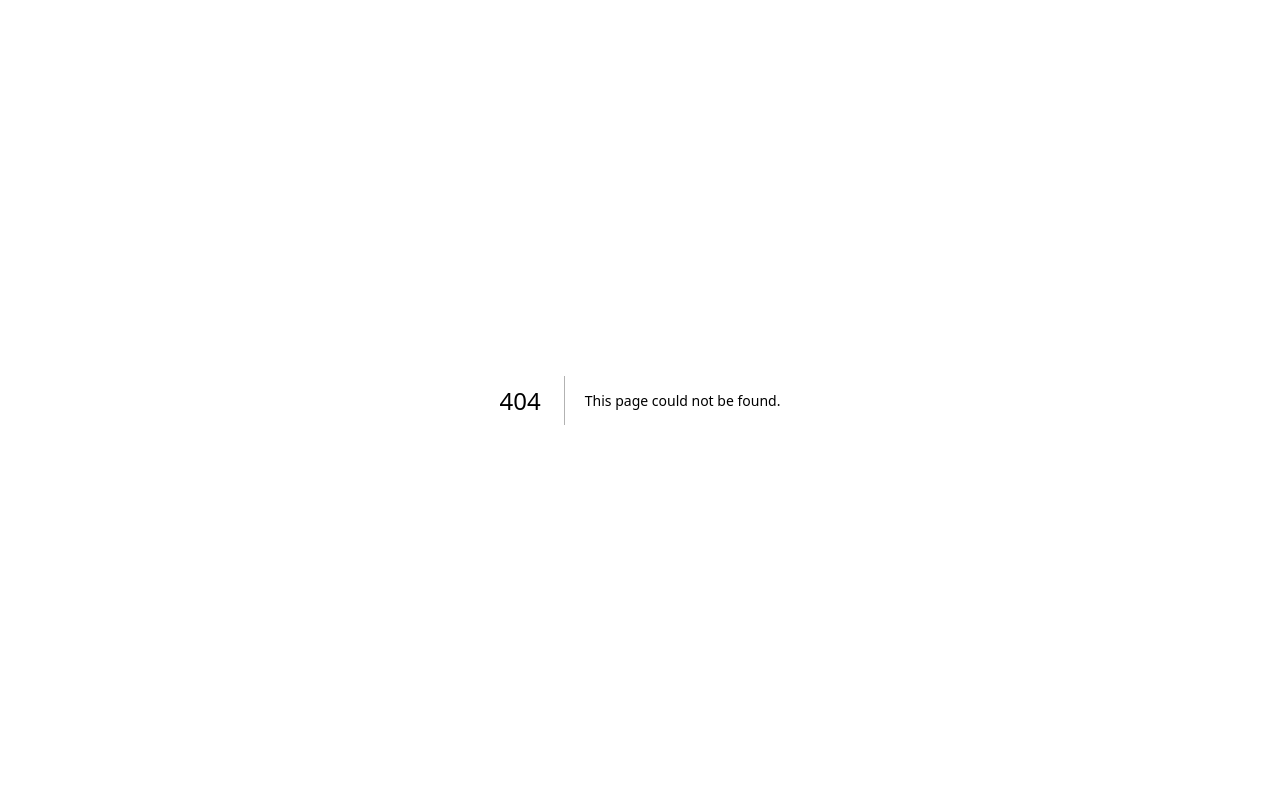
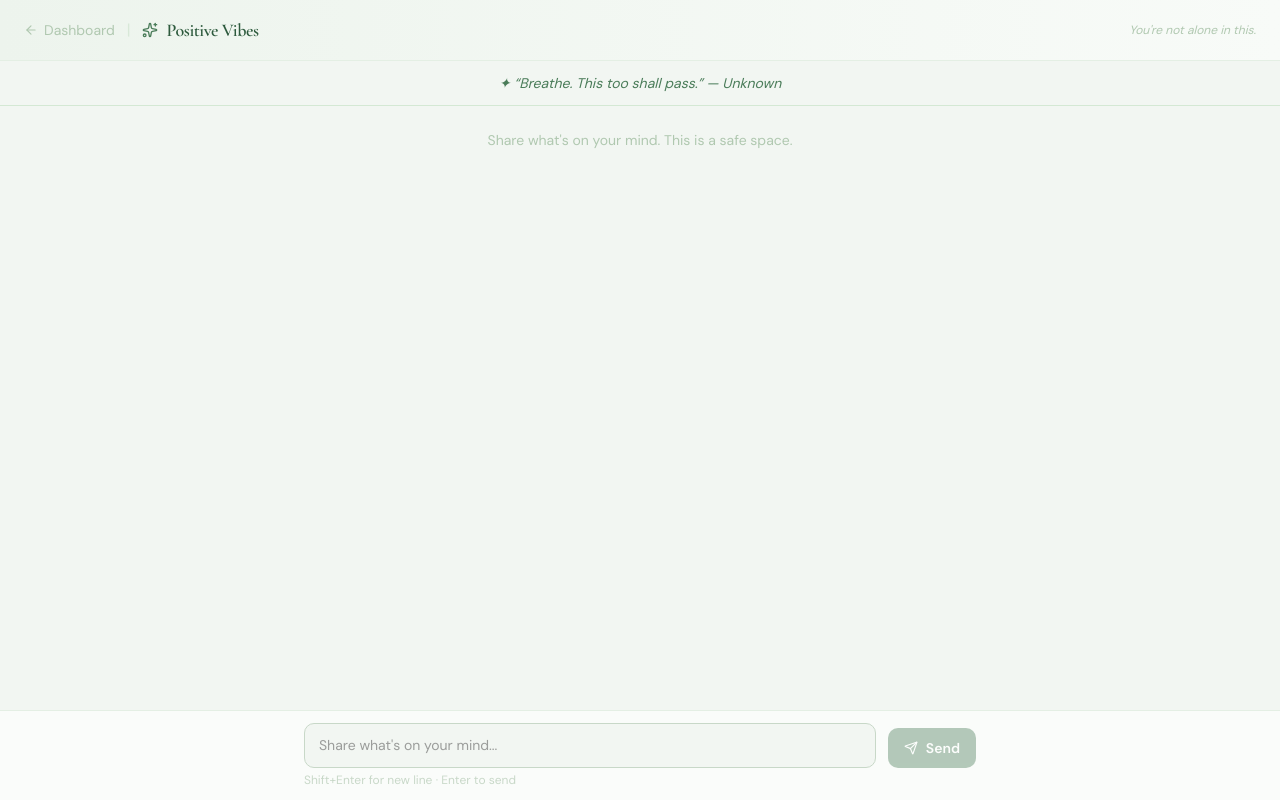
Before and after one commit to airautomate-air/multi-webapp-dashboard, a Next.js app: page /positive-vibes in a window 1280 px wide. Before the commit this address had no page. Built offline with nearby package versions, Linux system fonts and the light colour scheme.

Commit message:
feat: add Positive Vibes conversation page

```diff
--- /dev/null
+++ b/app/positive-vibes/page.tsx
@@ -0,0 +1,285 @@
+// app/positive-vibes/page.tsx
+"use client"
+
+import { useState, useRef, useEffect } from "react"
+import Link from "next/link"
+import { ArrowLeft, Send, Sparkles } from "lucide-react"
+
+interface Message {
+  role: "user" | "model"
+  content: string
+}
+
+interface Quote {
+  q: string
+  a: string
+}
+
+const FALLBACK_QUOTE: Quote = { q: "Breathe. This too shall pass.", a: "Unknown" }
+
+function getStoredQuote(): Quote {
+  if (typeof window === "undefined") return FALLBACK_QUOTE
+  try {
+    const quotes = JSON.parse(localStorage.getItem("positive_vibes_quotes") ?? "[]") as Quote[]
+    const index = parseInt(localStorage.getItem("positive_vibes_index") ?? "0", 10)
+    return quotes[isNaN(index) ? 0 : index] ?? FALLBACK_QUOTE
+  } catch {
+    return FALLBACK_QUOTE
+  }
+}
+
+export default function PositiveVibesPage() {
+  const [messages, setMessages] = useState<Message[]>([])
+  const [input, setInput] = useState("")
+  const [loading, setLoading] = useState(false)
+  const [error, setError] = useState<string | null>(null)
+  const [quote, setQuote] = useState<Quote>(FALLBACK_QUOTE)
+  const bottomRef = useRef<HTMLDivElement>(null)
+  const textareaRef = useRef<HTMLTextAreaElement>(null)
+
+  useEffect(() => {
+    setQuote(getStoredQuote())
+  }, [])
+
+  useEffect(() => {
+    bottomRef.current?.scrollIntoView({ behavior: "smooth" })
+  }, [messages, loading])
+
+  const charCount = input.length
+  const overLimit = charCount > 1000
+  const nearLimit = charCount >= 900
+
+  const handleSubmit = async () => {
+    const text = input.trim()
+    if (!text || loading || overLimit) return
+
+    const userMessage: Message = { role: "user", content: text }
+    const updatedMessages = [...messages, userMessage]
+
+    setMessages(updatedMessages)
+    setInput("")
+    setLoading(true)
+    setError(null)
+
+    if (textareaRef.current) textareaRef.current.style.height = "auto"
+
+    try {
+      const res = await fetch("/api/positive-vibes/chat", {
+        method: "POST",
+        headers: { "Content-Type": "application/json" },
+        body: JSON.stringify({ messages: updatedMessages }),
+      })
+
+      const data = await res.json()
+      if (!res.ok) throw new Error(data.error || "Could not reach the coach right now")
+
+      const modelMessage: Message = { role: "model", content: data.reply }
+      setMessages([...updatedMessages, modelMessage])
+    } catch (err: unknown) {
+      setError(err instanceof Error ? err.message : "Something went wrong")
+    } finally {
+      setLoading(false)
+    }
+  }
+
+  const handleKeyDown = (e: React.KeyboardEvent<HTMLTextAreaElement>) => {
+    if (e.key === "Enter" && !e.shiftKey) {
+      e.preventDefault()
+      handleSubmit()
+    }
+  }
+
+  const handleTextareaChange = (e: React.ChangeEvent<HTMLTextAreaElement>) => {
+    setInput(e.target.value)
+    e.target.style.height = "auto"
+    e.target.style.height = `${Math.min(e.target.scrollHeight, 160)}px`
+  }
+
+  return (
+    <div className="flex flex-col h-screen" style={{ background: "#f2f6f2" }}>
+      {/* Header */}
+      <header
+        className="flex items-center gap-3 px-6 py-4 border-b shrink-0"
+        style={{
+          background: "linear-gradient(to right, #edf4ed, #f8fbf8)",
+          borderColor: "#e4efe4",
+        }}
+      >
+        <Link
+          href="/"
+          className="flex items-center gap-1.5 text-sm transition-colors"
+          style={{ color: "#b0c8b0" }}
+          onMouseEnter={(e) => (e.currentTarget.style.color = "#4a7c59")}
+          onMouseLeave={(e) => (e.currentTarget.style.color = "#b0c8b0")}
+        >
+          <ArrowLeft size={14} />
+          Dashboard
+        </Link>
+        <span style={{ color: "#d8e8d8" }}>|</span>
+        <div className="flex items-center gap-2">
+          <Sparkles size={16} style={{ color: "#4a7c59" }} />
+          <span
+            className="text-lg font-semibold tracking-tight"
+            style={{ color: "#2d5a3d", fontFamily: "var(--font-display)" }}
+          >
+            Positive Vibes
+          </span>
+        </div>
+        <span
+          className="ml-auto text-xs italic hidden sm:block"
+          style={{ color: "#b0c8b0" }}
+        >
+          You&apos;re not alone in this.
+        </span>
+      </header>
+
+      {/* Quote banner */}
+      <div
+        className="shrink-0 px-6 py-3 text-center text-sm italic border-b"
+        style={{
+          background: "#f2f6f2",
+          borderColor: "#d4e8d4",
+          color: "#4a7c59",
+        }}
+      >
+        ✦ &ldquo;{quote.q}&rdquo; — {quote.a}
+      </div>
+
+      {/* Chat area */}
+      <div className="flex-1 overflow-y-auto px-4 py-6 space-y-4">
+        {messages.length === 0 && (
+          <div className="max-w-2xl mx-auto text-center">
+            <p className="text-sm" style={{ color: "#b0c8b0" }}>
+              Share what&apos;s on your mind. This is a safe space.
+            </p>
+          </div>
+        )}
+
+        {messages.map((msg, i) => (
+          <div key={i} className="max-w-2xl mx-auto">
+            {msg.role === "user" ? (
+              <div className="flex justify-end">
+                <div
+                  className="max-w-[72%] px-4 py-3 text-sm leading-relaxed"
+                  style={{
+                    background: "#4a7c59",
+                    color: "#fff",
+                    borderRadius: "12px 12px 2px 12px",
+                  }}
+                >
+                  {msg.content}
+                </div>
+              </div>
+            ) : (
+              <div className="flex justify-start">
+                <div
+                  className="max-w-[82%] px-4 py-3 text-sm leading-relaxed whitespace-pre-wrap"
+                  style={{
+                    background: "#f2f6f2",
+                    border: "1px solid #c8d8c8",
+                    borderRadius: "0 12px 12px 12px",
+                    color: "#444",
+                  }}
+                >
+                  {msg.content}
+                </div>
+              </div>
+            )}
+          </div>
+        ))}
+
+        {/* Loading */}
+        {loading && (
+          <div className="max-w-2xl mx-auto flex justify-start">
+            <div
+              className="px-4 py-3"
+              style={{
+                background: "#ffffff",
+                border: "1px solid #c8d8c8",
+                borderRadius: "0 12px 12px 12px",
+              }}
+            >
+              <div className="flex gap-1 items-center">
+                {[0, 1, 2].map((i) => (
+                  <div
+                    key={i}
+                    className="w-1.5 h-1.5 rounded-full animate-bounce"
+                    style={{ background: "#b0c8b0", animationDelay: `${i * 0.15}s` }}
+                  />
+                ))}
+              </div>
+            </div>
+          </div>
+        )}
+
+        {/* Error */}
+        {error && (
+          <div className="max-w-2xl mx-auto flex justify-start">
+            <div
+              className="max-w-[82%] px-4 py-3 text-sm"
+              style={{
+                background: "#fff8f0",
+                border: "1px solid #f5c6a0",
+                borderRadius: "0 12px 12px 12px",
+                color: "#c47c2a",
+              }}
+            >
+              {error}
+            </div>
+          </div>
+        )}
+
+        <div ref={bottomRef} />
+      </div>
+
+      {/* Input bar */}
+      <div
+        className="shrink-0 px-4 py-3 border-t"
+        style={{ background: "#fafcfa", borderColor: "#e4efe4" }}
+      >
+        <div className="max-w-2xl mx-auto flex gap-3 items-end">
+          <textarea
+            ref={textareaRef}
+            value={input}
+            onChange={handleTextareaChange}
+            onKeyDown={handleKeyDown}
+            placeholder="Share what's on your mind..."
+            rows={1}
+            className="flex-1 resize-none text-sm leading-relaxed outline-none transition-colors"
+            style={{
+              background: "#f2f6f2",
+              border: `1px solid ${overLimit ? "#f5a623" : "#c8d8c8"}`,
+              borderRadius: "10px",
+              padding: "10px 14px",
+              color: "#444",
+              minHeight: "42px",
+              maxHeight: "160px",
+            }}
+            onFocus={(e) => (e.target.style.borderColor = overLimit ? "#f5a623" : "#4a7c59")}
+            onBlur={(e) => (e.target.style.borderColor = overLimit ? "#f5a623" : "#c8d8c8")}
+          />
+          <button
+            onClick={handleSubmit}
+            disabled={!input.trim() || loading || overLimit}
+            className="shrink-0 flex items-center gap-2 text-sm font-semibold px-4 py-2.5 rounded-lg transition-opacity disabled:opacity-40 disabled:cursor-not-allowed"
+            style={{ background: "#4a7c59", color: "#fff", borderRadius: "10px" }}
+          >
+            <Send size={14} />
+            Send
+          </button>
+        </div>
+        {nearLimit && (
+          <p
+            className="max-w-2xl mx-auto mt-1.5 text-xs text-right"
+            style={{ color: overLimit ? "#c47c2a" : "#b0c8b0" }}
+          >
+            {charCount} / 1000
+          </p>
+        )}
+        <p className="max-w-2xl mx-auto mt-1 text-xs" style={{ color: "#c8d8c8" }}>
+          Shift+Enter for new line · Enter to send
+        </p>
+      </div>
+    </div>
+  )
+}
```
